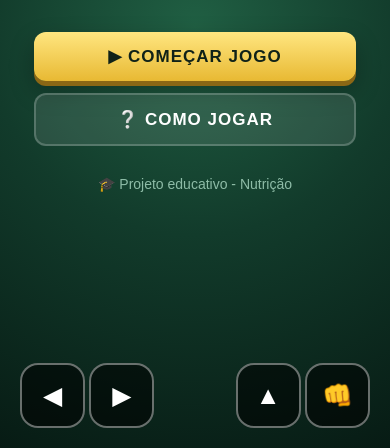
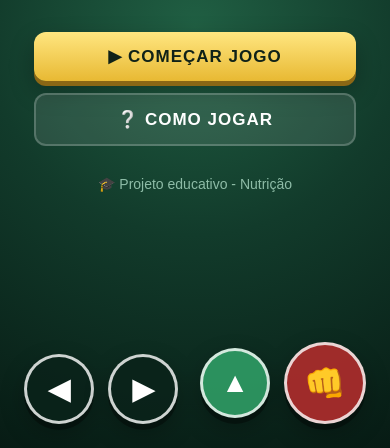
Before and after one commit to gustavopvp2006-pixel/FOOD-BROS, a plain HTML site: page index.html in a window 390 px wide. Shown: the part 396-844 px from the top of the page. Drawn offline with Linux system fonts and the light colour scheme.

Commit message:
Update style.css

```diff
--- a/style.css
+++ b/style.css
@@ -839,3 +839,188 @@ button:active {
         font-size: 10px;
     }
 }
+
+
+/* =========================================================
+   CONTROLES TOUCH
+========================================================= */
+
+#mobile-controls {
+    position: fixed;
+    left: 0;
+    right: 0;
+    bottom: 0;
+
+    width: 100%;
+
+    display: flex;
+    justify-content: space-between;
+    align-items: flex-end;
+
+    padding: 20px 24px 24px;
+
+    box-sizing: border-box;
+
+    pointer-events: none;
+
+    z-index: 999;
+}
+
+
+/* Grupos dos controles */
+
+.mobile-left-controls,
+.mobile-right-controls {
+    display: flex;
+    align-items: center;
+    gap: 14px;
+
+    pointer-events: auto;
+}
+
+
+/* Botões */
+
+#mobile-controls button {
+    width: 70px;
+    height: 70px;
+
+    border: 3px solid rgba(255,255,255,.8);
+
+    border-radius: 50%;
+
+    background: rgba(10,35,26,.82);
+
+    color: white;
+
+    font-size: 28px;
+    font-weight: bold;
+
+    display: flex;
+    align-items: center;
+    justify-content: center;
+
+    user-select: none;
+
+    -webkit-user-select: none;
+
+    touch-action: none;
+
+    -webkit-tap-highlight-color: transparent;
+
+    box-shadow:
+        0 6px 0 rgba(0,0,0,.35),
+        0 10px 25px rgba(0,0,0,.25);
+
+    transition:
+        transform .08s ease,
+        background .08s ease;
+}
+
+
+/* Quando apertar */
+
+#mobile-controls button:active {
+    transform: translateY(5px) scale(.94);
+
+    background: rgba(47,157,101,.95);
+
+    box-shadow:
+        0 2px 0 rgba(0,0,0,.35);
+}
+
+
+/* Botão de ataque */
+
+#attack-btn {
+    width: 82px !important;
+    height: 82px !important;
+
+    background: rgba(180,45,45,.88) !important;
+
+    font-size: 34px !important;
+}
+
+
+/* Botão de pulo */
+
+#jump-btn {
+    background: rgba(47,157,101,.9) !important;
+}
+
+
+/* =========================================================
+   CELULAR
+========================================================= */
+
+@media (max-width: 900px) {
+
+    #mobile-controls {
+        display: flex;
+    }
+
+}
+
+
+/* =========================================================
+   DESKTOP
+========================================================= */
+
+@media (min-width: 901px) {
+
+    #mobile-controls {
+        display: none;
+    }
+
+}
+
+
+/* =========================================================
+   CELULAR EM MODO PAISAGEM
+========================================================= */
+
+@media
+(max-width: 900px)
+and (orientation: landscape) {
+
+    #mobile-controls {
+        padding:
+            10px 18px 12px;
+    }
+
+    #mobile-controls button {
+        width: 58px;
+        height: 58px;
+
+        font-size: 23px;
+    }
+
+    #attack-btn {
+        width: 68px !important;
+        height: 68px !important;
+
+        font-size: 28px !important;
+    }
+}
+
+
+/* =========================================================
+   EVITAR SELEÇÃO E SCROLL DURANTE O JOGO
+========================================================= */
+
+html,
+body {
+
+    overscroll-behavior: none;
+
+}
+
+
+#game-container {
+
+    touch-action: none;
+
+    -webkit-user-select: none;
+    user-select: none;
+
+}
```
